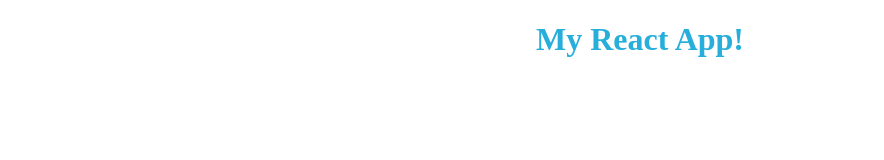
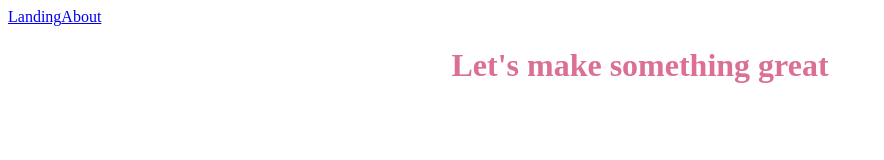
Before and after one commit to maxuuell/react-app, a React app: page / in a window 1280 px wide. Shown: the whole page, without its empty margins (0-884 px from the left). Built offline with nearby package versions, Linux system fonts and the light colour scheme.

Commit message:
Add basic react router, modify eslint accordingly

```diff
--- a/package.json
+++ b/package.json
@@ -31,6 +31,7 @@
   },
   "dependencies": {
     "react": "^16.4.0",
-    "react-dom": "^16.4.0"
+    "react-dom": "^16.4.0",
+    "react-router-dom": "^4.3.1"
   }
 }
--- /dev/null
+++ b/src/components/About.js
@@ -0,0 +1,9 @@
+import React from 'react';
+
+const About = () => (
+	<div>
+		<h1>This app does amazing things!</h1>
+	</div>
+);
+
+export default About;
--- a/src/components/App.js
+++ /dev/null
@@ -1,11 +0,0 @@
-import React from 'react';
-
-import '../styles/App.css';
-
-const App = () => (
-	<div>
-		<h1>My React App!</h1>
-	</div>
-);
-
-export default App;
--- /dev/null
+++ b/src/components/Landing.js
@@ -0,0 +1,9 @@
+import React from 'react';
+
+const Landing = () => (
+	<div>
+		<h1>Let's make something great</h1>
+	</div>
+);
+
+export default Landing;
--- /dev/null
+++ b/src/components/NavBar.js
@@ -0,0 +1,11 @@
+import React from 'react';
+import { Link } from 'react-router-dom';
+
+const NavBar = () => (
+	<nav>
+		<Link to="/">Landing</Link>
+		<Link to="/about">About</Link>
+	</nav>
+);
+
+export default NavBar;
--- a/src/index.html
+++ b/src/index.html
@@ -9,7 +9,7 @@
 </head>
 
 <body>
-    <div id="root">
+    <div id="origin">
 
     </div>
 </body>
--- a/src/index.js
+++ b/src/index.js
@@ -1,5 +1,22 @@
 import React from 'react';
 import ReactDOM from 'react-dom';
-import App from './components/App';
+import { BrowserRouter, Route, Switch } from 'react-router-dom';
+import Landing from './components/Landing';
+import About from './components/About';
+import NavBar from './components/NavBar';
 
-ReactDOM.render(<App />, document.getElementById('root'));
+import './styles/app.css';
+
+const App = () => (
+	<BrowserRouter>
+		<div>
+			<NavBar />
+			<Switch>
+				<Route exact path="/" component={Landing} />
+				<Route path="/about" component={About} />
+			</Switch>
+		</div>
+	</BrowserRouter>
+);
+
+ReactDOM.render(<App />, document.getElementById('origin'));
--- a/src/styles/App.css
+++ b/src/styles/App.css
@@ -1,4 +1,12 @@
+* {
+	box-sizing: border-box;
+}
+
+html, body {
+	height: 100%;
+}
+
 h1 {
-    color: #27aedb;
+    color: palevioletred;
     text-align: center;
 }
```
Also changed, not shown: .eslintrc.json, 1 other file.
